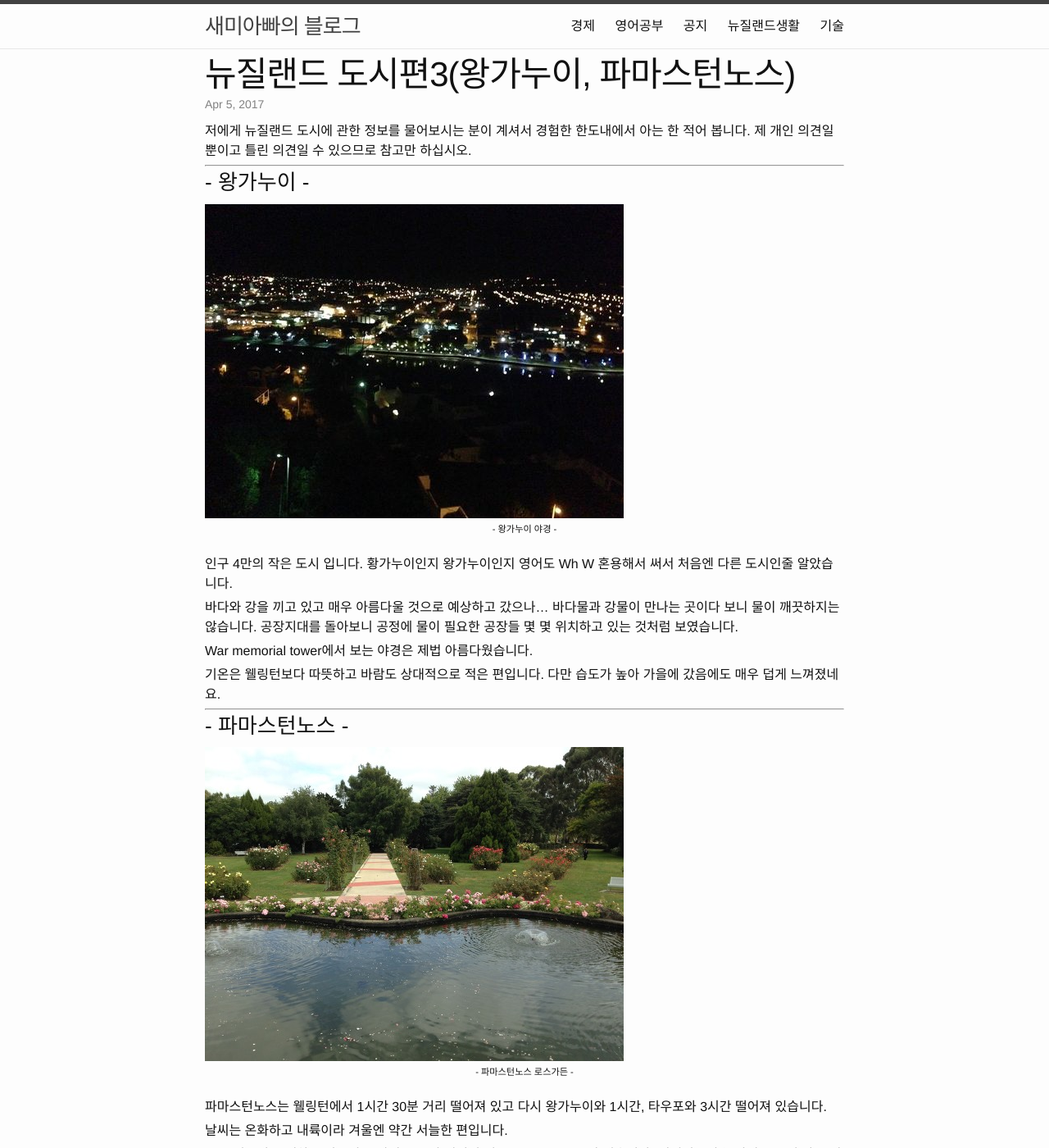
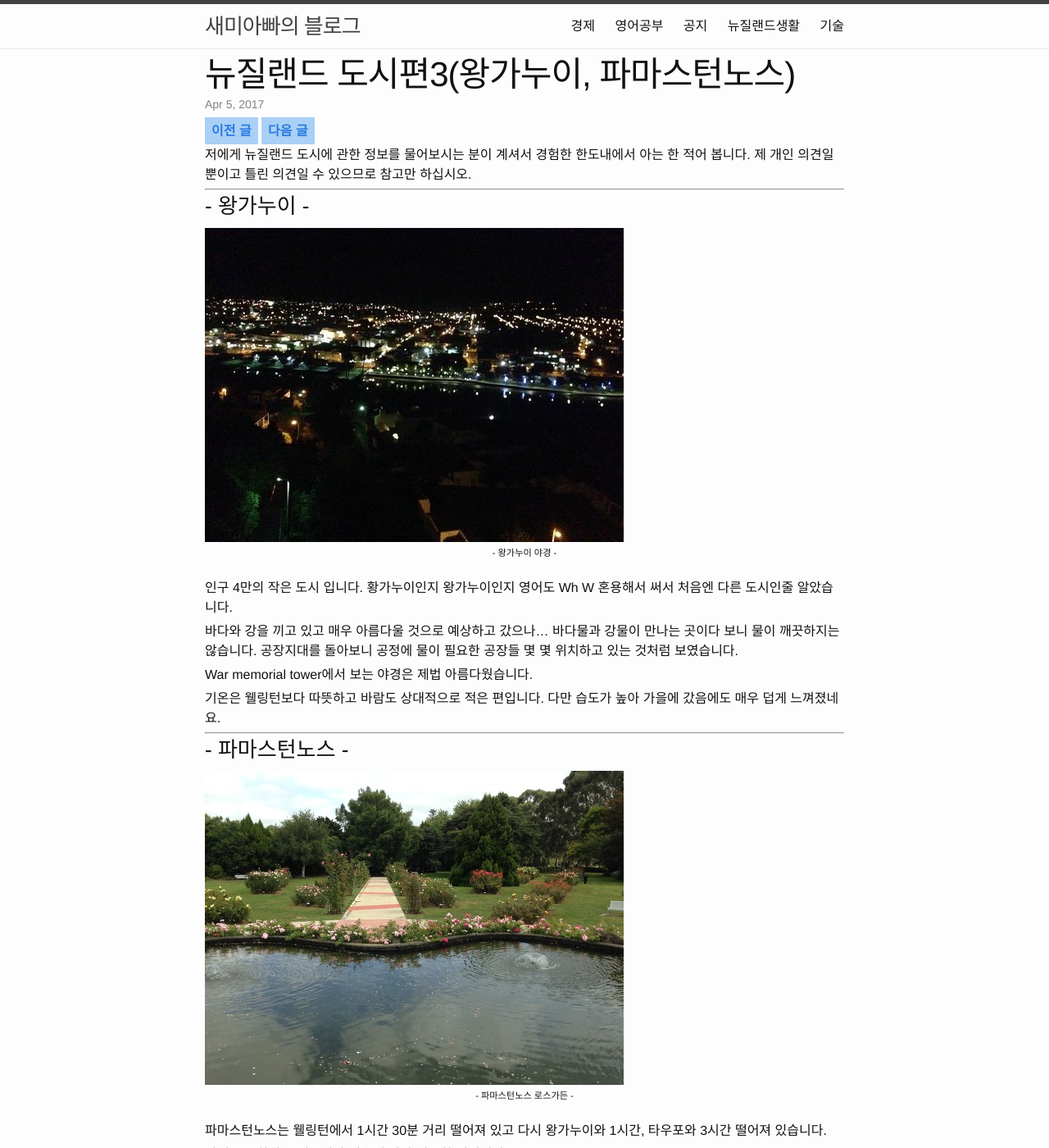
Before and after one commit to comsiro/comsiro.github.io, a Jekyll site: the page built from _posts/nzlife/2017-04-06-WhanganuiNPalmerstonNorth.markdown, in a window 1280 px wide and 1400 px high. Shown: the whole window at 82% size. Built offline with Jekyll 4.4.1, drawn with Linux system fonts in a browser that asks for light colours; comment, search, counter and statistics services are not loaded.

Commit message:
Page link addition

```diff
--- a/_posts/nzlife/2017-04-06-AucklandNWellington.markdown
+++ b/_posts/nzlife/2017-04-06-AucklandNWellington.markdown
@@ -5,6 +5,7 @@ title:  뉴질랜드 도시편1(오클랜드,웰링턴)
 date:   2017-04-06 03:21:12 +1200
 categories: nzlife
 ---
+<a href="{{ site.github.url }}/nzlife/2017/04/06/HamiltonNTaupo.html" class="page-change">다음 글</a>
 
 저에게 뉴질랜드 도시에 관한 정보를 물어보시는 분이 계셔서 경험한 한도내에서 아는 한 적어 봅니다. 제 개인 의견일 뿐이고 틀린 의견일 수 있으므로 참고만 하십시오.
 <hr>
@@ -47,3 +48,5 @@ categories: nzlife
 렌트비가 오클랜드만큼 비쌉니다. 집 값은 상대적으로 저렴하지만 계속 상승하는 추세입니다.
 
 주변에 아름다운 비치들이 있지만 바람이 심해 실제 해수욕을 즐길 수 있는 날은 적습니다. 한국과 직항이 없고 공항 활주로가 짧고 바람이 심해 대형항공기 이착륙에 제한이 있어 어떻게 될지 모르겠습니다.
+
+<a href="{{ site.github.url }}/nzlife/2017/04/06/HamiltonNTaupo.html" class="page-change">다음 글</a>
--- a/_posts/nzlife/2017-04-06-HamiltonNTaupo.markdown
+++ b/_posts/nzlife/2017-04-06-HamiltonNTaupo.markdown
@@ -5,6 +5,9 @@ title:  뉴질랜드 도시편2(해밀턴, 타우포)
 date:   2017-04-06 09:37:12 +1200
 categories: nzlife
 ---
+
+<a href="{{ site.github.url }}/nzlife/2017/04/06/AucklandNWellington.html" class="page-change">이전 글</a>
+<a href="{{ site.github.url }}/nzlife/2017/04/06/WhanganuiNPalmerstonNorth.html" class="page-change">다음 글</a>
 
 저에게 뉴질랜드 도시에 관한 정보를 물어보시는 분이 계셔서 경험한 한도내에서 아는 한 적어 봅니다. 제 개인 의견일 뿐이고 틀린 의견일 수 있으므로 참고만 하십시오.
 <hr>
@@ -33,3 +36,6 @@ categories: nzlife
 타우포는 사실 도시라기 보다는 중간 기착지 같은 곳 입니다. 북섬 여행을 위해서는 한번은 꼭 거쳐가야 하는 곳 입니다.
 
 자연 경관이 아름답고 왜 그런지 모르지만 기름 값도 저렴하고 여러모로 정이 가는 곳이라 적어봅니다. 대형 마트도 종류별로 다 있습니다. 가까운 곳에 스키장이 있어 스키타러 다니기도 좋겠네요.
+
+<a href="{{ site.github.url }}/nzlife/2017/04/06/AucklandNWellington.html" class="page-change">이전 글</a>
+<a href="{{ site.github.url }}/nzlife/2017/04/06/WhanganuiNPalmerstonNorth.html" class="page-change">다음 글</a>
--- a/_posts/nzlife/2017-04-06-WhanganuiNPalmerstonNorth.markdown
+++ b/_posts/nzlife/2017-04-06-WhanganuiNPalmerstonNorth.markdown
@@ -5,6 +5,9 @@ title:  뉴질랜드 도시편3(왕가누이, 파마스턴노스)
 date:   2017-04-06 09:50:12 +1200
 categories: nzlife
 ---
+
+<a href="{{ site.github.url }}/nzlife/2017/04/06/HamiltonNTaupo.html" class="page-change">이전 글</a>
+<a href="{{ site.github.url }}/nzlife/2017/06/22/PictonNNelson.html" class="page-change">다음 글</a>
 
 저에게 뉴질랜드 도시에 관한 정보를 물어보시는 분이 계셔서 경험한 한도내에서 아는 한 적어 봅니다. 제 개인 의견일 뿐이고 틀린 의견일 수 있으므로 참고만 하십시오.
 <hr>
@@ -34,3 +37,6 @@ War memorial tower에서 보는 야경은 제법 아름다웠습니다.
 큰 쇼핑몰이 존재하고 아름다운 장미 꽃들이 심어져 있는 Rose garden이 있습니다. 어린이들이 놀기에도 좋게 잘 꾸며져 있습니다.
 
 인구가 8만5천 정도 된다고 하는데 도시가 한산하고 차분한 분위기 입니다. 한국 레스토랑을 한개 본 것 같은데 한국 분들도 많지 않지만 거주하고 계신 것 같습니다.
+
+<a href="{{ site.github.url }}/nzlife/2017/04/06/HamiltonNTaupo.html" class="page-change">이전 글</a>
+<a href="{{ site.github.url }}/nzlife/2017/06/22/PictonNNelson.html" class="page-change">다음 글</a>
--- a/_posts/nzlife/2017-06-22-PictonNNelson.markdown
+++ b/_posts/nzlife/2017-06-22-PictonNNelson.markdown
@@ -5,6 +5,8 @@ title:  뉴질랜드 도시편4(픽턴, 넬슨)
 date:   2017-06-22 06:13:12 +1200
 categories: nzlife
 ---
+
+<a href="{{ site.github.url }}/nzlife/2017/04/06/WhanganuiNPalmerstonNorth.html" class="page-change">이전 글</a>
 
 저에게 뉴질랜드 도시에 관한 정보를 물어보시는 분이 계셔서 경험한 한도내에서 아는 한 적어 봅니다. 제 개인 의견일 뿐이고 틀린 의견일 수 있으므로 참고만 하십시오.
 <hr>
@@ -26,3 +28,5 @@ categories: nzlife
 넬슨은 인구 약 7만 정도되는 남섬에선 제법 규모가 큰 도시 중에 하나입니다. 주변엔 픽턴과 브렌하임이 있습니다. 도시가 정말 깔끔하고 시내가 예쁜 도시 입니다. 주변에 자연 경관을 즐길 명소들이 많아 나중에 기회가 된다면 한번 살아보고 싶을 정도로 매력이 있는 도시입니다. 다만 약간의 교통 정체가 있더군요.
 
 넬슨 북족 아벨타즈만 국립공원은 트래킹을 즐기는 사람들에겐 한번은 꼭 방문해야 할 곳이 아닌가 할 정도로 절경이라고 합니다.
+
+<a href="{{ site.github.url }}/nzlife/2017/04/06/WhanganuiNPalmerstonNorth.html" class="page-change">이전 글</a>
```
